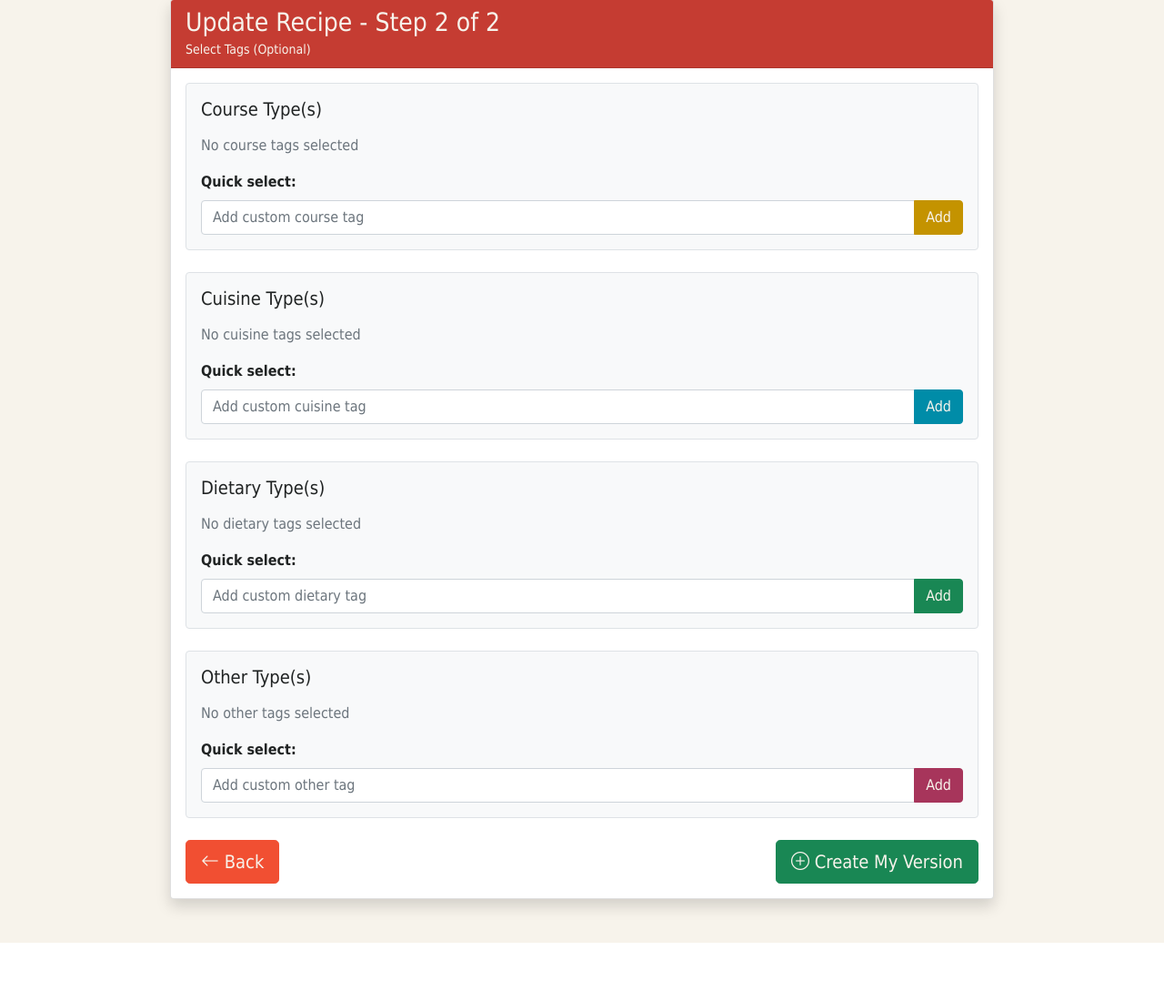
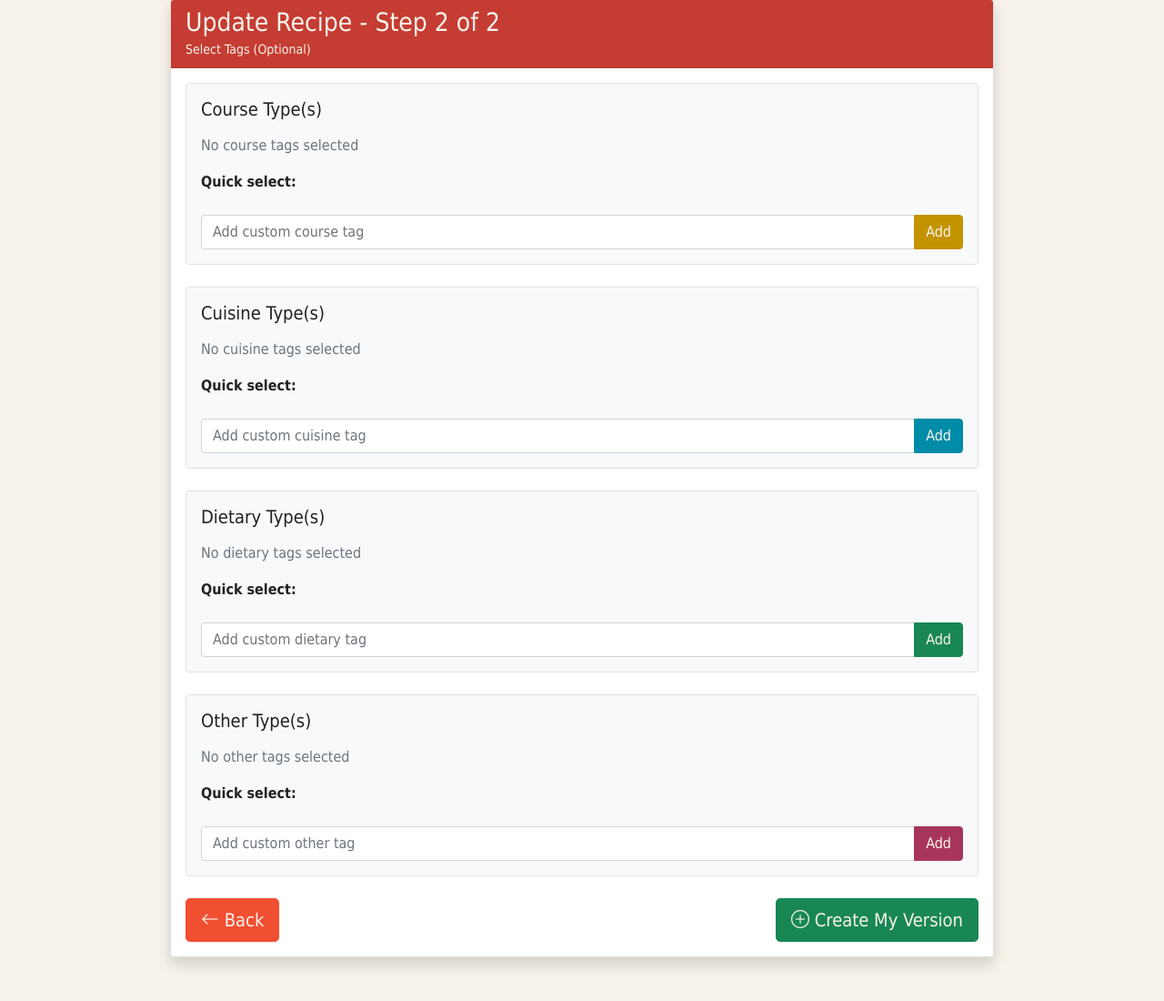
Before and after one commit to catechew/flax_6_2025, a Django app: template recipes/templates/recipes/recipe_tags_form.html in a window 1280 px wide. Shown: the part 139-1239 px from the top of the page at 91% size. Before the commit the page ends 1175 px from the top, so only its background shows below. Run offline with Django 5.2, Linux system fonts and the light colour scheme; the template is opened without the code that fills it, so the values that code supplies are empty; some libraries are stand-ins or nearby versions.

Commit message:
Increase spacing inside action buttons

```diff
--- a/recipes/templates/partials/tag_section.html
+++ b/recipes/templates/partials/tag_section.html
@@ -1,7 +1,7 @@
 <div class="mb-4 p-3 border rounded bg-light">
     <h5 class="mb-3">{{ title }}</h5>
 
-    <!-- Display selecte tags as chips -->
+    <!-- Display selected tags as chips -->
     <div class="mb-3">
         {% if selected_tags %}
             {% for tag in selected_tags %}
@@ -18,9 +18,10 @@
         {% endif %}
     </div>
 
-     <!-- Predefined tag buttons-->
-    <div class="mb-2">
-        <strong>Quick select:</strong><br>
+    <!-- Predefined tag buttons -->
+    <div class="mt-3 mb-4">
+        <strong class="d-block mb-3">Quick select:</strong>
+
         {% for option in available_options %}
             {% if option not in selected_tags %}
             <form method="POST" style="display: inline;">
@@ -33,8 +34,8 @@
         {% endfor %}
     </div>
 
-     <!-- Custom tag input -->
-    <form method="POST" class="mt-2">
+    <!-- Custom tag input -->
+    <form method="POST" class="mt-3">
         {% csrf_token %}
         <div class="input-group">
             <input type="text" name="{{ category }}_tag_value" class="form-control" placeholder="Add custom {{ category }} tag">
```
